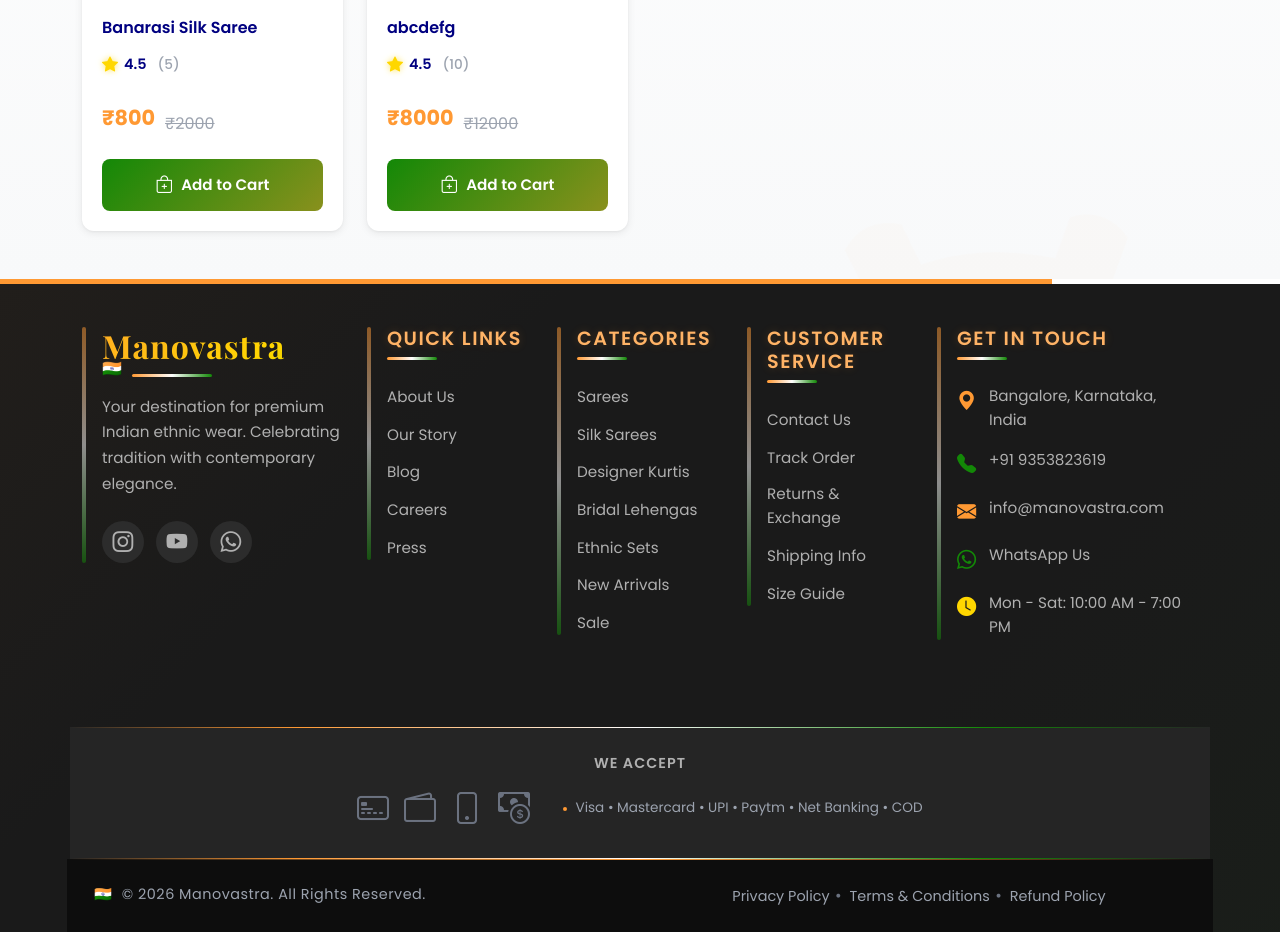
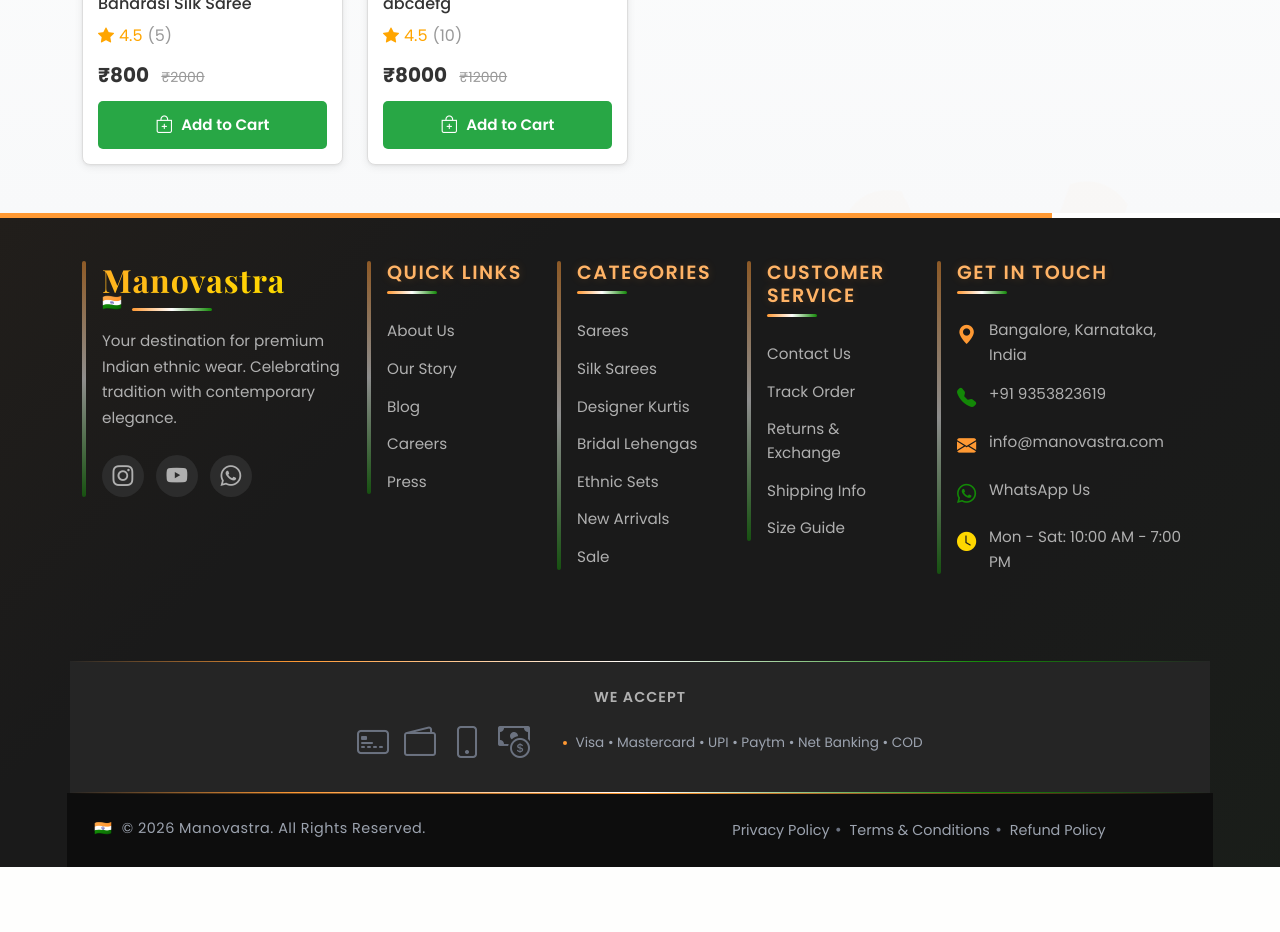
Before and after one commit to rprabash7/Testing, a Django app: page /offers/ in a window 1280 px wide. Shown: the part 707-1639 px from the top of the page. After the commit the page ends 1574 px from the top, so only its background shows below. Run offline with Django 5.2, Linux system fonts and the light colour scheme; data comes from the database, SQL or seed files in the repository; both versions use the stored data as it was after the commit.

Commit message:
Happy Independence Day

```diff
--- a/products/templates/products/category_products.html
+++ b/products/templates/products/category_products.html
@@ -33,7 +33,6 @@
                 </div>
             </div>
 
-
             <!-- Search Bar -->
             <div class="col-lg-6 col-md-5 d-none d-md-block">
                 <form class="search-bar" method="GET" action="{% url 'search' %}">
@@ -43,7 +42,6 @@
                     </button>
                 </form>
             </div>
-
 
             <!-- Header Icons -->
             <div class="col-lg-4 col-md-4 col-6">
@@ -68,13 +66,11 @@
                         </a>
                     {% endif %}
 
-
                     <a href="{% url 'wishlist' %}" class="icon-link position-relative">
                         <i class="bi bi-heart"></i>
                         <span class="wishlist-badge" id="wishlistCount" style="display: none;">0</span>
                         <span class="d-none d-lg-inline">Wishlist</span>
                     </a>
-
 
                     <a href="{% url 'cart' %}" class="icon-link cart-link position-relative">
                         <i class="bi bi-bag"></i>
@@ -83,7 +79,6 @@
                     </a>
                 </div>
             </div>
-
 
             <!-- Mobile Search Bar -->
             <div class="row d-md-none mb-3">
@@ -97,9 +92,8 @@
                 </div>
             </div>
         </div>
+    </div>
 </header>
-
-
 
 <!-- Navigation Bar -->
 <nav class="navbar-main">
@@ -112,7 +106,6 @@
                 </a>
             </li>
 
-
             <!-- Dynamic Categories from Database -->
             {% for category in categories %}
             <li class="nav-item">
@@ -122,7 +115,6 @@
             </li>
             {% endfor %}
 
-
             <!-- New Arrivals -->
             <li class="nav-item">
                 <a href="{% url 'new_arrivals' %}" class="nav-link">
@@ -130,14 +122,12 @@
                 </a>
             </li>
 
-
             <!-- Offers -->
             <li class="nav-item">
                 <a href="{% url 'offers' %}" class="nav-link special">
                     <i class="bi bi-tag-fill"></i> Offers
                 </a>
             </li>
-
 
             <!-- All Products -->
             <li class="nav-item">
@@ -181,42 +171,46 @@
         <div class="row g-4">
             {% for product in products %}
             <div class="col-lg-3 col-md-4 col-sm-6">
-                <div class="product-card">
-                    <div class="product-image-wrapper">
+                <div class="product-card" style="border: 1px solid #ddd; border-radius: 8px; overflow: hidden; position: relative;">
+
+                    {# ✅ SIMPLE IMAGE DISPLAY #}
+                    <a href="{% url 'product_detail' product.slug %}">
                         {% if product.colors.first.images.first %}
-                            <img src="{{ product.colors.first.images.first.image.url }}" alt="{{ product.name }}" class="product-image">
+                            <img src="{{ product.colors.first.images.first.image.url }}"
+                                 alt="{{ product.name }}"
+                                 style="width: 100%; height: 300px; object-fit: cover; display: block; background: #f5f5f5;">
+                        {% else %}
+                            <div style="width: 100%; height: 300px; background: linear-gradient(135deg, #667eea 0%, #764ba2 100%); display: flex; align-items: center; justify-content: center; color: white;">
+                                <i class="bi bi-image" style="font-size: 48px;"></i>
+                            </div>
                         {% endif %}
+                    </a>
 
-                        <span class="product-badge">{{ product.get_badge_text }}</span>
-
-                        <div class="product-overlay">
-                            <a href="{% url 'product_detail' product.slug %}" class="btn-quick-view">
-                                <i class="bi bi-eye"></i> View Details
-                            </a>
+                    <div style="padding: 15px;">
+                        <div style="position: absolute; top: 10px; left: 10px; background: #4169E1; color: white; padding: 5px 10px; border-radius: 4px; font-size: 12px;">
+                            {{ product.get_badge_text }}
                         </div>
 
-                        <button class="btn-wishlist" data-product-id="{{ product.id }}">
+                        <button class="btn-wishlist" data-product-id="{{ product.id }}" style="position: absolute; top: 10px; right: 10px; background: white; border: none; border-radius: 50%; width: 35px; height: 35px; cursor: pointer;">
                             <i class="bi bi-heart"></i>
                         </button>
+
+                        <h3 style="font-size: 16px; margin: 10px 0;">
+                            <a href="{% url 'product_detail' product.slug %}" style="text-decoration: none; color: #333;">{{ product.name }}</a>
+                        </h3>
+
+                        <div style="display: flex; align-items: center; margin: 8px 0; color: #FFA500;">
+                            <i class="bi bi-star-fill"></i>
+                            <span style="margin-left: 5px;">{{ product.rating }}</span>
+                            <span style="margin-left: 5px; color: #999;">({{ product.rating_count }})</span>
                         </div>
 
-                    <div class="product-info">
-                        <h3 class="product-name">
-                            <a href="{% url 'product_detail' product.slug %}">{{ product.name }}</a>
-                        </h3>
-
-                        <div class="product-rating">
-                            <i class="bi bi-star-fill"></i>
-                            <span>{{ product.rating }}</span>
-                            <span class="rating-count">({{ product.rating_count }})</span>
+                        <div style="margin: 10px 0;">
+                            <span style="font-size: 20px; font-weight: bold; color: #333;">₹{{ product.current_price|floatformat:0 }}</span>
+                            <span style="font-size: 14px; text-decoration: line-through; color: #999; margin-left: 8px;">₹{{ product.original_price|floatformat:0 }}</span>
                         </div>
 
-                        <div class="product-price-section">
-                            <span class="product-price">₹{{ product.current_price|floatformat:0 }}</span>
-                            <span class="product-original-price">₹{{ product.original_price|floatformat:0 }}</span>
-                        </div>
-
-                        <button class="btn-add-to-cart" data-product-id="{{ product.id }}">
+                        <button class="btn-add-to-cart" data-product-id="{{ product.id }}" style="width: 100%; padding: 10px; background: #28a745; color: white; border: none; border-radius: 5px; cursor: pointer; margin-top: 10px;">
                             <i class="bi bi-bag-plus"></i> Add to Cart
                         </button>
                     </div>
@@ -265,7 +259,6 @@
     </div>
 </section>
 
-
 <!-- Footer Section -->
 <footer class="footer-main">
     <div class="container">
@@ -298,7 +291,6 @@
                 </div>
             </div>
 
-
             <!-- Quick Links Column -->
             <div class="col-lg-2 col-md-6 mb-4">
                 <div class="footer-widget">
@@ -312,7 +304,6 @@
                     </ul>
                 </div>
             </div>
-
 
             <!-- Categories Column -->
             <div class="col-lg-2 col-md-6 mb-4">
@@ -328,7 +319,6 @@
                 </div>
             </div>
 
-
             <!-- Customer Service Column -->
             <div class="col-lg-2 col-md-6 mb-4">
                 <div class="footer-widget">
@@ -342,7 +332,6 @@
                     </ul>
                 </div>
             </div>
-
 
             <!-- Contact Column -->
             <div class="col-lg-3 col-md-6 mb-4">
@@ -376,7 +365,6 @@
             </div>
         </div>
 
-
         <!-- Payment & Trust Badges -->
         <div class="row py-4 border-top border-bottom footer-badges">
             <div class="col-12">
@@ -395,7 +383,6 @@
             </div>
         </div>
 
-
         <!-- Footer Bottom -->
         <div class="row py-4">
             <div class="col-lg-6 text-center text-lg-start mb-3 mb-lg-0">
@@ -412,7 +399,6 @@
     </div>
 </footer>
 
-
 <script src="https://cdn.jsdelivr.net/npm/bootstrap@5.3.2/dist/js/bootstrap.bundle.min.js"></script>
 <script src="{% static 'js/collection_script.js' %}"></script>
 </body>
```
Also changed, not shown: db.sqlite3. Lines whose indentation alone changed are shown as unchanged.
